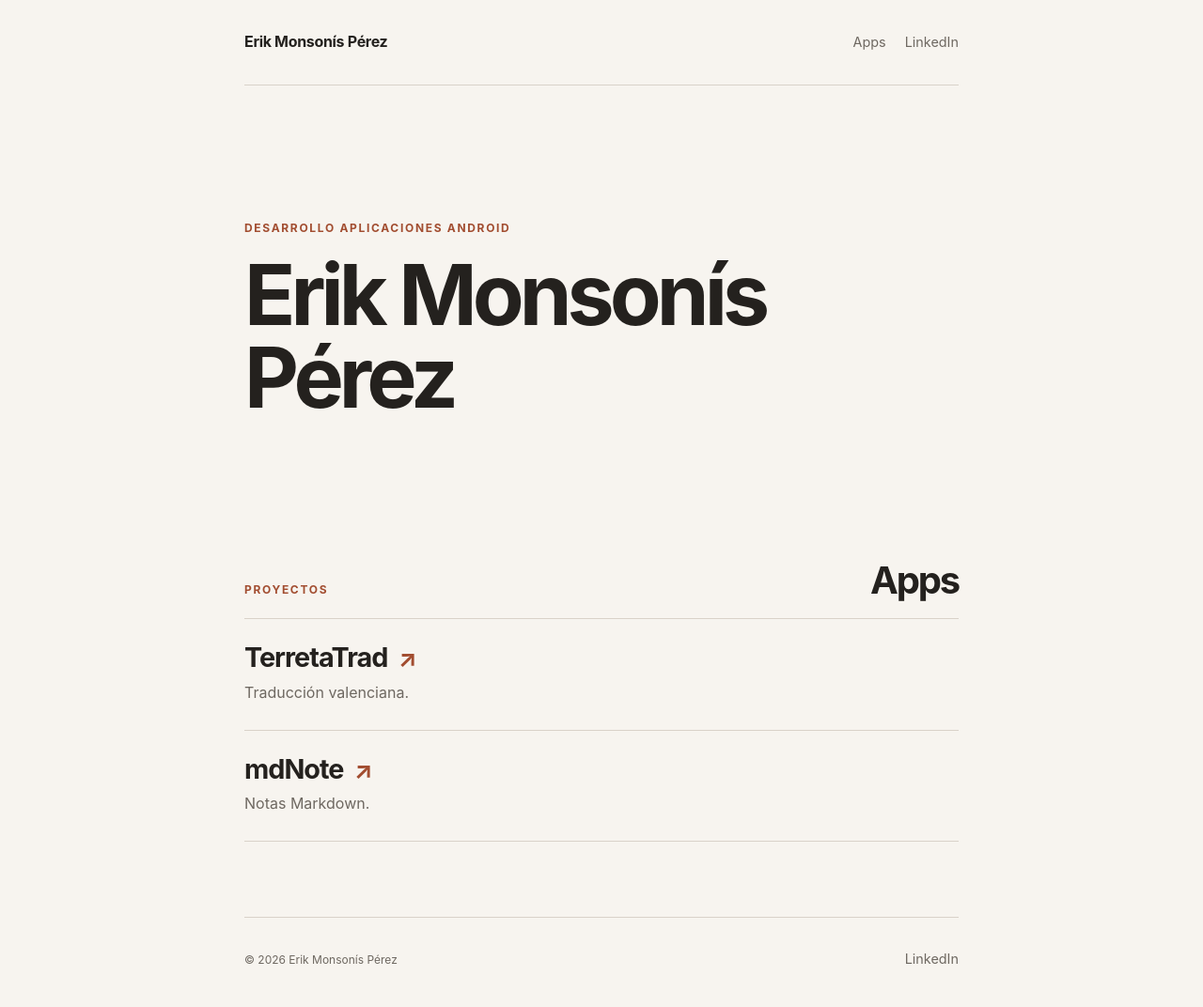
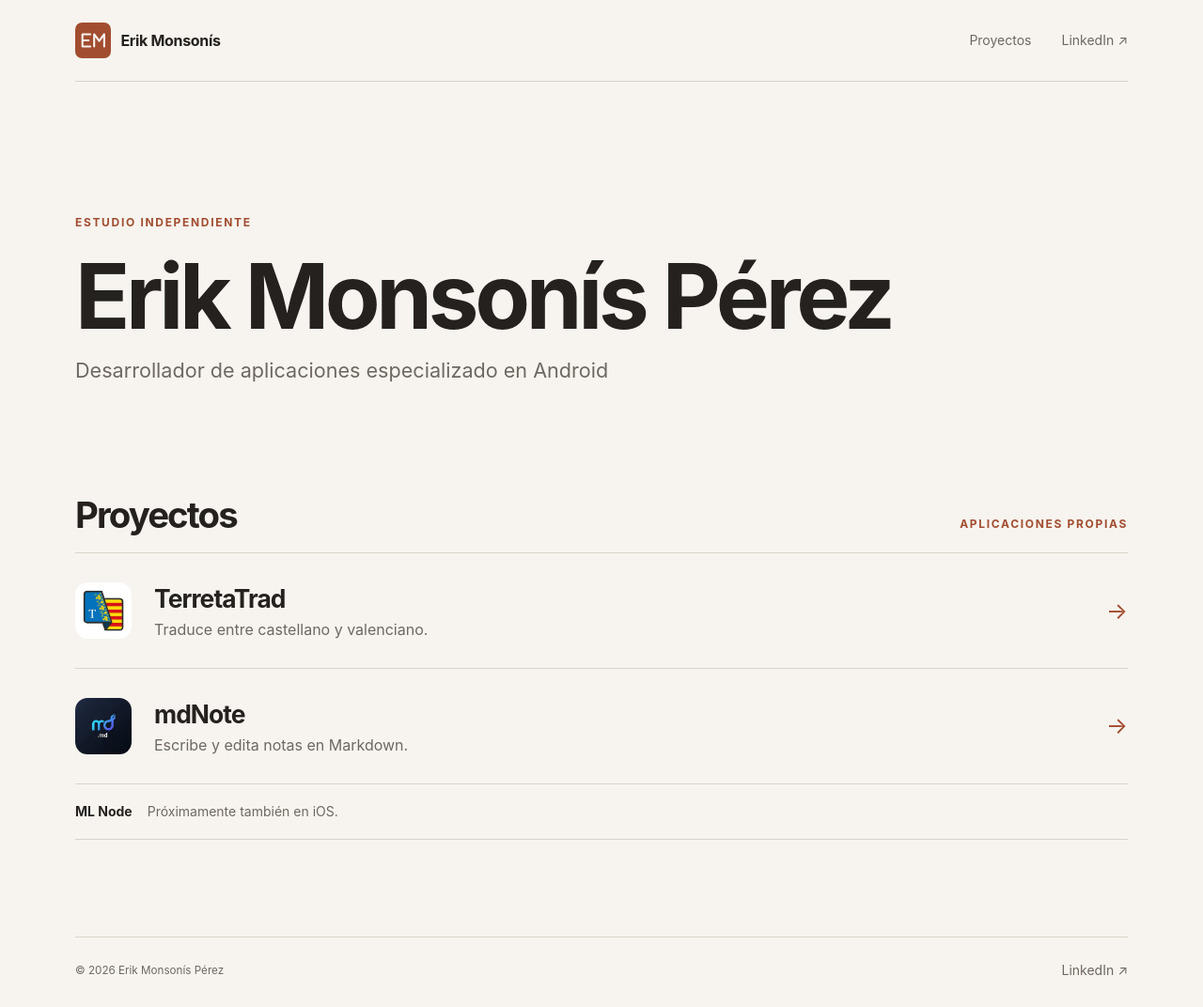
Before and after one commit to erikmon/erikmon.github.io, a plain HTML site: page index.html in a window 1280 px wide. Shown: the whole page at 94% size. Drawn offline with Linux system fonts and the light colour scheme.

Commit message:
feat: redesign studio portfolio and add project detail pages

```diff
--- a/index.html
+++ b/index.html
@@ -3,46 +3,62 @@
   <head>
     <meta charset="utf-8">
     <meta name="viewport" content="width=device-width, initial-scale=1">
-    <title>Erik Monsonís Pérez · Desarrollo aplicaciones Android</title>
-    <meta name="description" content="Portfolio de Erik Monsonís Pérez: desarrollo de aplicaciones Android.">
+    <title>Erik Monsonís Pérez · Desarrollo de aplicaciones</title>
+    <meta name="description" content="Portfolio de Erik Monsonís Pérez, desarrollador de aplicaciones especializado en Android.">
+    <link rel="icon" type="image/svg+xml" href="/assets/monograma.svg">
+    <link rel="apple-touch-icon" href="/assets/developer-icon.png">
     <link rel="stylesheet" href="styles.css">
   </head>
   <body>
     <div class="site">
       <header class="site-header">
-        <a class="brand" href="#top">Erik Monsonís Pérez</a>
+        <a class="brand" href="./" aria-label="Erik Monsonís Pérez · Inicio">
+          <img src="/assets/monograma.svg" width="38" height="38" alt="">
+          <span>Erik Monsonís</span>
+        </a>
         <nav class="nav" aria-label="Navegación principal">
-          <a href="#apps">Apps</a>
-          <a href="https://www.linkedin.com/in/erikmonsonisperez/">LinkedIn</a>
+          <a href="#apps">Proyectos</a>
+          <a href="https://www.linkedin.com/in/erikmonsonisperez/">LinkedIn <span aria-hidden="true">↗</span></a>
         </nav>
       </header>
 
-      <main id="top">
+      <main>
         <section class="intro" aria-labelledby="intro-title">
-          <p class="eyebrow">Desarrollo aplicaciones Android</p>
+          <p class="eyebrow">Estudio independiente</p>
           <h1 id="intro-title">Erik Monsonís Pérez</h1>
+          <p class="intro-copy">Desarrollador de aplicaciones especializado en Android</p>
         </section>
 
         <section id="apps" aria-labelledby="apps-title">
           <div class="section-heading">
-            <p class="eyebrow">Proyectos</p>
-            <h2 id="apps-title">Apps</h2>
+            <h2 id="apps-title">Proyectos</h2>
+            <p class="eyebrow">Aplicaciones propias</p>
           </div>
 
-          <ul class="app-list">
-            <li class="app-item">
-              <a class="app-link" href="/terretatrad/">
-                <span>TerretaTrad</span>
-                <span class="app-arrow" aria-hidden="true">↗</span>
+          <ul class="app-list" role="list">
+            <li>
+              <a class="app-row" href="/terretatrad/">
+                <img class="app-icon" src="/assets/terretatrad.webp" width="60" height="60" alt="">
+                <span class="app-copy">
+                  <span class="app-name">TerretaTrad</span>
+                  <span class="app-description">Traduce entre castellano y valenciano.</span>
+                </span>
+                <span class="app-arrow" aria-hidden="true">→</span>
               </a>
-              <p class="app-description">Traducción valenciana.</p>
             </li>
-            <li class="app-item">
-              <a class="app-link" href="/mdnote/">
-                <span>mdNote</span>
-                <span class="app-arrow" aria-hidden="true">↗</span>
+            <li>
+              <a class="app-row" href="/mdnote/">
+                <img class="app-icon" src="/assets/mdnote.webp" width="60" height="60" alt="">
+                <span class="app-copy">
+                  <span class="app-name">mdNote</span>
+                  <span class="app-description">Escribe y edita notas en Markdown.</span>
+                </span>
+                <span class="app-arrow" aria-hidden="true">→</span>
               </a>
-              <p class="app-description">Notas Markdown.</p>
+            </li>
+            <li class="project-note">
+              <span>ML Node</span>
+              <span>Próximamente también en iOS.</span>
             </li>
           </ul>
         </section>
@@ -50,7 +66,7 @@
 
       <footer class="site-footer">
         <small>© 2026 Erik Monsonís Pérez</small>
-        <a href="https://www.linkedin.com/in/erikmonsonisperez/">LinkedIn</a>
+        <a href="https://www.linkedin.com/in/erikmonsonisperez/">LinkedIn <span aria-hidden="true">↗</span></a>
       </footer>
     </div>
   </body>
--- a/styles.css
+++ b/styles.css
@@ -6,231 +6,179 @@
   --accent: #a24d30;
   --focus: #8e3c21;
   --line: #d9d2c9;
+  --gutter: clamp(1rem, 6vw, 5rem);
 }
 
-* {
-  box-sizing: border-box;
-}
-
-html {
-  scroll-behavior: smooth;
-}
+* { box-sizing: border-box; }
 
 body {
   margin: 0;
   background: var(--paper);
   color: var(--ink);
-  font: 16px/1.6 -apple-system, BlinkMacSystemFont, "Segoe UI", sans-serif;
+  font: 1rem/1.55 -apple-system, BlinkMacSystemFont, "Segoe UI", sans-serif;
 }
 
-a {
-  color: inherit;
-  text-decoration: none;
-}
-
-a:hover {
-  color: var(--accent);
-}
-
-a:focus-visible {
-  outline: 3px solid var(--focus);
-  outline-offset: 4px;
-  border-radius: 2px;
-}
+a { color: inherit; text-decoration: none; }
+a:hover { color: var(--accent); }
+a:focus-visible { outline: 2px solid var(--focus); outline-offset: 5px; }
 
 .site {
-  width: min(calc(100% - 2rem), 760px);
-  max-width: 760px;
+  width: min(70rem, calc(100% - 2 * var(--gutter)));
   min-height: 100vh;
-  margin: 0 auto;
+  min-height: 100dvh;
+  margin-inline: auto;
   display: flex;
   flex-direction: column;
 }
 
-.site-header {
+.site-header,
+.site-footer {
   display: flex;
-  align-items: baseline;
+  align-items: center;
   justify-content: space-between;
-  gap: 2rem;
-  padding: 2rem 0;
-  border-bottom: 1px solid var(--line);
+  flex-wrap: wrap;
+  gap: 0.65rem 1.5rem;
+  padding-block: 1.5rem;
 }
 
-.brand {
-  font-weight: 650;
-  letter-spacing: -0.02em;
-}
+.site-header { border-bottom: 1px solid var(--line); }
+.brand, .nav { display: flex; align-items: center; }
+.brand { gap: 0.65rem; font-weight: 680; letter-spacing: -0.02em; }
+.brand img { border-radius: 0.45rem; }
+.nav { flex-wrap: wrap; gap: 0.4rem clamp(0.8rem, 3vw, 2rem); }
+.nav, .site-footer { color: var(--muted); font-size: 0.875rem; }
+.nav a { padding-block: 0.4rem; }
 
-.nav {
-  display: flex;
-  flex-wrap: wrap;
-  gap: 1.25rem;
-  color: var(--muted);
-  font-size: 0.9rem;
-}
-
-main {
-  flex: 1;
-}
+main { flex: 1; }
+h1, h2, p, dl, dd { margin: 0; }
 
 .intro {
-  padding: clamp(5rem, 15vw, 9rem) 0 clamp(5rem, 13vw, 8rem);
+  container-type: inline-size;
+  padding-block: clamp(4.5rem, 11vw, 9rem) clamp(4rem, 9vw, 7.5rem);
 }
 
 .eyebrow {
-  margin: 0 0 1.25rem;
   color: var(--accent);
   font-size: 0.75rem;
-  font-weight: 700;
+  font-weight: 720;
   letter-spacing: 0.14em;
-  line-height: 1.3;
   text-transform: uppercase;
 }
 
-h1,
-h2,
-p {
-  margin-top: 0;
+h1 {
+  font-weight: 700;
+  letter-spacing: -0.045em;
+  line-height: 1.03;
 }
 
-h1,
-h2 {
-  letter-spacing: -0.055em;
+.intro h1 {
+  margin-block: 1.2rem 0.85rem;
+  font-size: min(6rem, 9.3vw);
+  font-size: min(6rem, 9.7cqi);
+  white-space: nowrap;
 }
 
-h1 {
-  max-width: 10ch;
-  margin-bottom: 1.5rem;
-  font-size: clamp(3rem, 10vw, 5.6rem);
-  line-height: 0.98;
+/* Allow reflow on exceptionally narrow viewports instead of clipping the name. */
+@media (max-width: 17.5em) {
+  .intro h1 { font-size: 1.6rem; white-space: normal; }
+}
+
+.intro-copy,
+.detail-copy {
+  color: var(--muted);
+  font-size: clamp(1.05rem, 2.1vw, 1.35rem);
 }
 
 .section-heading {
   display: flex;
   align-items: baseline;
   justify-content: space-between;
-  gap: 1rem;
-  margin-bottom: 1.25rem;
-}
-
-.section-heading .eyebrow {
-  margin-bottom: 0;
+  flex-wrap: wrap;
+  gap: 0.4rem 1rem;
+  margin-bottom: 1.15rem;
 }
 
 h2 {
-  margin-bottom: 0;
-  font-size: clamp(1.8rem, 5vw, 2.5rem);
-  line-height: 1;
+  font-size: clamp(1.6rem, 3.8vw, 2.4rem);
+  line-height: 1.13;
+  letter-spacing: -0.05em;
 }
 
-.app-list {
-  padding: 0;
-  margin: 0;
-  border-top: 1px solid var(--line);
-  list-style: none;
+.app-list { list-style: none; margin: 0; padding: 0; border-top: 1px solid var(--line); }
+.app-list li { border-bottom: 1px solid var(--line); }
+
+.app-row {
+  display: grid;
+  grid-template-columns: auto minmax(0, 1fr) auto;
+  align-items: center;
+  gap: clamp(0.85rem, 3vw, 1.5rem);
+  padding-block: clamp(1.2rem, 3vw, 1.75rem);
 }
 
-.app-item {
-  padding: 1.5rem 0 1.65rem;
+.app-icon { display: block; border-radius: 22%; }
+.app-copy, .app-name, .app-description { display: block; }
+.app-name { font-size: clamp(1.25rem, 2.6vw, 1.65rem); font-weight: 680; letter-spacing: -0.035em; }
+.app-description { color: var(--muted); }
+.app-arrow { color: var(--accent); font-size: 1.5rem; transition: transform 150ms ease; }
+.app-row:hover .app-arrow { transform: translateX(0.2em); }
+
+.project-note {
+  display: flex;
+  flex-wrap: wrap;
+  gap: 0.2rem 1rem;
+  align-items: baseline;
+  padding-block: 1.15rem;
+  color: var(--muted);
+  font-size: 0.875rem;
+}
+
+.project-note span:first-child { color: var(--ink); font-weight: 650; }
+
+.detail { padding-top: clamp(2rem, 6vw, 4.75rem); }
+.back-link {
+  display: inline-block;
+  padding-block: 0.35rem;
+  margin-bottom: clamp(2.4rem, 6.5vw, 5.15rem);
+  color: var(--muted);
+}
+.detail-heading { display: flex; align-items: center; flex-wrap: wrap; gap: 1.25rem; }
+.detail h1 { font-size: clamp(2.4rem, 9vw, 5rem); }
+.detail-copy { margin-top: 1.35rem; max-width: 35rem; }
+.detail-links { display: flex; flex-wrap: wrap; gap: 0.25rem 1.75rem; margin-top: 1.25rem; }
+.detail-link {
+  display: inline-block;
+  padding-block: 0.35rem;
+  color: var(--accent);
+  font-weight: 680;
+  text-decoration: underline;
+  text-underline-offset: 0.3em;
+}
+.detail-link:hover { color: var(--focus); }
+
+.availability { max-width: 38rem; margin-top: clamp(3.75rem, 8vw, 6.5rem); }
+.availability h2 { font-size: 1.5rem; margin-bottom: 1rem; }
+.availability dl { border-top: 1px solid var(--line); }
+.availability dl div {
+  display: grid;
+  grid-template-columns: minmax(4rem, 1fr) 2fr;
+  gap: 0.65rem;
+  padding-block: 0.9rem;
   border-bottom: 1px solid var(--line);
 }
-
-.app-link {
-  display: inline-flex;
-  align-items: baseline;
-  gap: 0.7rem;
-  font-size: clamp(1.4rem, 4vw, 1.8rem);
-  font-weight: 650;
-  letter-spacing: -0.035em;
-  line-height: 1.2;
-}
-
-.app-arrow {
-  color: var(--accent);
-  font-size: 0.9em;
-  transition: transform 160ms ease;
-}
-
-.app-link:hover .app-arrow {
-  transform: translate(0.15rem, -0.15rem);
-}
-
-.app-description {
-  margin: 0.45rem 0 0;
-  color: var(--muted);
-}
-
-.detail {
-  padding: clamp(4rem, 12vw, 7rem) 0 clamp(5rem, 13vw, 8rem);
-}
-
-.back-link {
-  display: inline-block;
-  margin-bottom: clamp(4rem, 12vw, 7rem);
-  color: var(--muted);
-  font-size: 0.9rem;
-}
-
-.detail h1 {
-  max-width: none;
-  margin-bottom: 1.5rem;
-}
-
-.detail-copy {
-  max-width: 34rem;
-  margin-bottom: 0;
-  color: var(--muted);
-  font-size: clamp(1.2rem, 3vw, 1.5rem);
-}
-
-.play-link {
-  display: inline-flex;
-  align-items: center;
-  gap: 0.7rem;
-  margin-top: 2.5rem;
-  padding-bottom: 0.25rem;
-  border-bottom: 2px solid currentColor;
-  color: var(--accent);
-  font-weight: 700;
-}
+.availability dt { font-weight: 680; }
+.availability dd { color: var(--muted); }
 
 .site-footer {
-  display: flex;
-  align-items: baseline;
-  justify-content: space-between;
-  gap: 1.5rem;
-  padding: 2rem 0 2.5rem;
-  margin-top: 5rem;
   border-top: 1px solid var(--line);
-  color: var(--muted);
-  font-size: 0.9rem;
+  margin-top: clamp(3.75rem, 8vw, 6.5rem);
 }
-
-@media (max-width: 520px) {
-  .site-header,
-  .site-footer {
-    align-items: flex-start;
-    flex-direction: column;
-    gap: 0.75rem;
-  }
-
-  .intro {
-    padding-top: 4.5rem;
-  }
-
-  .section-heading {
-    align-items: flex-start;
-    flex-direction: column;
-    gap: 0.5rem;
-  }
+.site-footer a {
+  display: inline-block;
+  padding-block: 0.4rem;
+  margin-block: -0.4rem;
 }
 
 @media (prefers-reduced-motion: reduce) {
-  html {
-    scroll-behavior: auto;
-  }
-
-  .app-arrow {
-    transition: none;
-  }
+  .app-arrow { transition: none; }
+  .app-row:hover .app-arrow { transform: none; }
 }
```
Also changed, not shown: mdnote/index.html (+28 -13 lines), terretatrad/index.html (+29 -13 lines), assets/developer-icon.png (added), assets/mdnote.webp (added), assets/monograma.svg (added), assets/terretatrad.webp (added), 2 other files.
